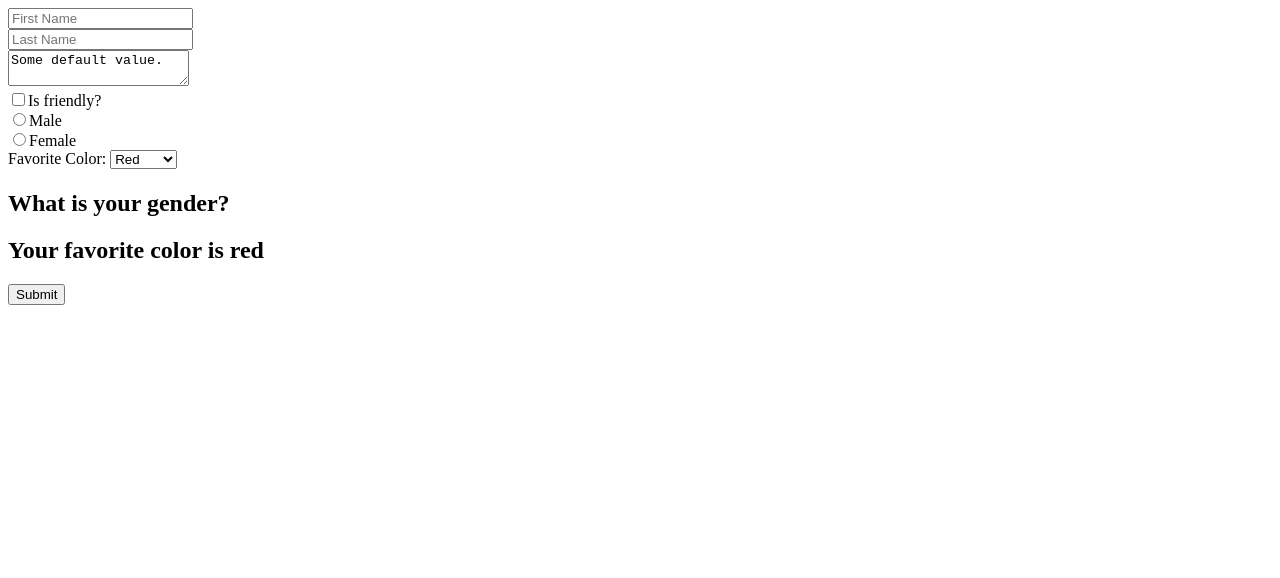
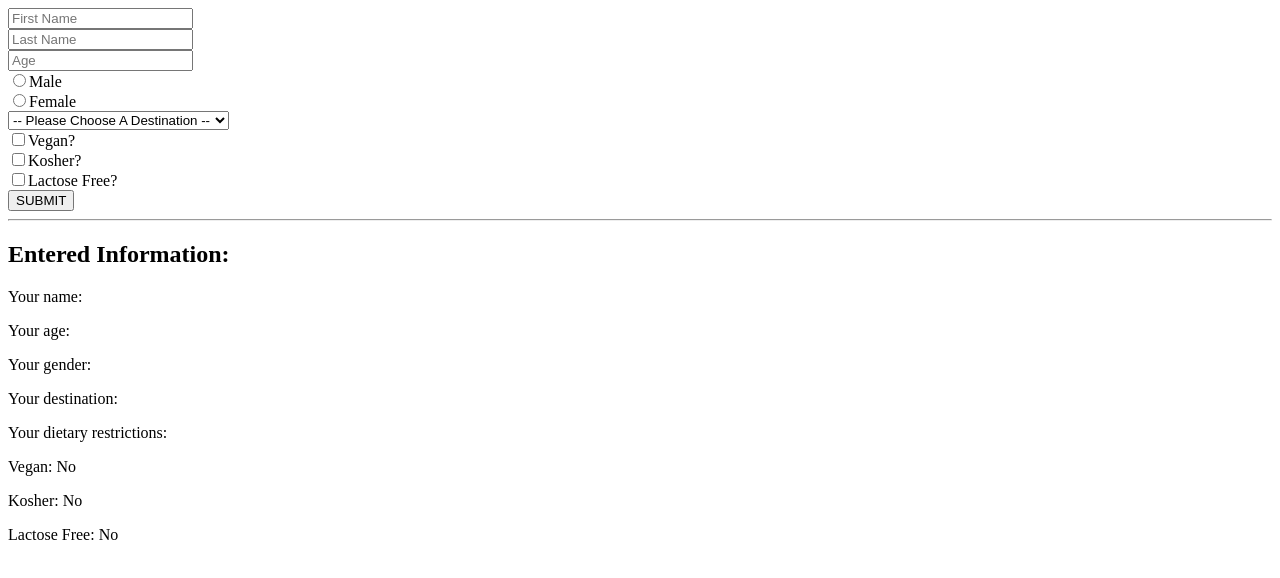
Before and after one commit to jdbbaugh/freeCodeCampReact, a React (Create React App) app: page / in a window 1280 px wide. Shown: the top 578 px of the page. Built offline with nearby package versions, Linux system fonts and the light colour scheme.

Commit message:
a fancy React Form

```diff
--- a/src/App.js
+++ b/src/App.js
@@ -108,82 +108,196 @@ import React, { Component } from 'react'
 //   }
 // }
 
+// TODO: BELOW IS EXAMPLE OF FORMS COMPLETED
+// export default class App extends Component {
+//   constructor() {
+//     super()
+//     this.state = {
+//       firstName: "",
+//       lastName: "",
+//       isFriendly: false,
+//       gender: "",
+//       favColor: "red"
+//     }
+//     this.handleChange = this.handleChange.bind(this)
+//   }
+//   handleChange(event) {
+//     const {name, value, type, checked} = event.target
+//     type === "checkbox" ? this.setState({ [name]: checked}) : this.setState({[name]: value})
+//   }
+//   render() {
+//     return(
+//       <form>
+//         <input type="text" name="firstName" placeholder="First Name" onChange={this.handleChange} />
+//         <br/>
+//         <input type="text" name="lastName" placeholder="Last Name" onChange={this.handleChange} />
+//         <br />
+//         <textarea
+//           value={"Some default value."}
+//           onChange={this.handleChange}
+//         />
+//         <br />
+//         <label>
+//           <input
+//             type="checkbox"
+//             name="isFriendly"
+//             checked={this.state.isFriendly}
+//             onChange={this.handleChange}
+//           />Is friendly?
+//         </label>
+//         <br />
+
+//         <label>
+//           <input
+//             type="radio"
+//             name="gender"
+//             value="male"
+//             checked={this.state.gender === "male"}
+//             onChange={this.handleChange}
+//           />Male
+//         </label>
+//         <br />
+
+//         <label>
+//           <input
+//             type="radio"
+//             name="gender"
+//             value="female"
+//             checked={this.state.gender === "female"}
+//             onChange={this.handleChange}
+//           />Female
+//         </label>
+//         <br />
+//         <label>Favorite Color: </label>
+//         <select
+//           value={this.state.favColor}
+//           onChange={this.handleChange}
+//           name="favColor"
+//           >
+//           <option value="blue">Blue</option>
+//           <option value="green">Green</option>
+//           <option value="red">Red</option>
+//           <option value="orange">Orange</option>
+//           <option value="yellow">Yellow</option>
+//         </select>
+//         <h1>{this.state.firstName} {this.state.lastName}</h1>
+//         {this.state.gender ? <h2>You are a {this.state.gender}</h2> : <h2>Pick your gender above.</h2>}
+//         <h2>Your favorite color is {this.state.favColor}</h2>
+//         <button>Submit</button>
+//       </form>
+//     )
+//   }
+// }
+
 export default class App extends Component {
   constructor() {
     super()
     this.state = {
       firstName: "",
       lastName: "",
-      isFriendly: false,
+      age: "",
       gender: "",
-      favColor: "red"
+      destination: "",
+      isVegan: false,
+      isKosher: false,
+      isLactoseFree: false
+
     }
     this.handleChange = this.handleChange.bind(this)
   }
+
   handleChange(event) {
-    const {name, value, type, checked} = event.target
-    type === "checkbox" ? this.setState({ [name]: checked}) : this.setState({[name]: value})
+    const {name, value, type, checked} = event.target;
+    type === "checkbox" ?
+    this.setState({
+      [name]: checked
+    }) :
+    this.setState({
+      [name]: value
+    })
   }
+
   render() {
     return(
+      <main>
         <form>
-        <input type="text" name="firstName" placeholder="First Name" onChange={this.handleChange} />
-        <br/>
-        <input type="text" name="lastName" placeholder="Last Name" onChange={this.handleChange} />
+          <input name="firstName" value={this.state.firstName} onChange={this.handleChange} placeholder="First Name" /><br />
+          <input name="lastName" value={this.state.lastName} onChange={this.handleChange} placeholder="Last Name" /><br />
+          <input name="age" value={this.state.age} onChange={this.handleChange} placeholder="Age" /><br />
+          <label>
+            <input
+            name="gender"
+            value="male"
+            checked={this.state.gender === "male"}
+            onChange={this.handleChange}
+            type="radio"
+            />Male
+          </label>
           <br />
-        <textarea
-          value={"Some default value."}
+          <label>
+            <input
+            name="gender"
+            value="female"
+            checked={this.state.gender === "female"}
             onChange={this.handleChange}
-        />
+            type="radio"
+            />Female
+          </label>
+          <br />
+          <select
+            value={this.state.destination}
+            name="destination"
+            onChange={this.handleChange}
+          >
+            <option value="">-- Please Choose A Destination --</option>
+            <option value="germany">Germany</option>
+            <option value="norway">Norway</option>
+            <option value="north pole">North Pole</option>
+            <option value="s outh pole">South Pole</option>
+          </select>
           <br />
           <label>
             <input
             type="checkbox"
-            name="isFriendly"
-            checked={this.state.isFriendly}
+            name="isVegan"
+            value=""
+            checked={this.state.isVegan}
             onChange={this.handleChange}
-          />Is friendly?
+            />Vegan?
           </label>
           <br />
-
           <label>
             <input
-            type="radio"
-            name="gender"
-            value="male"
-            checked={this.state.gender === "male"}
+            type="checkbox"
+            name="isKosher"
+            checked={this.state.isKosher}
             onChange={this.handleChange}
-          />Male
+            />Kosher?
           </label>
           <br />
-
           <label>
             <input
-            type="radio"
-            name="gender"
-            value="female"
-            checked={this.state.gender === "female"}
+            type="checkbox"
+            name="isLactoseFree"
+            checked={this.state.isLactoseFree}
             onChange={this.handleChange}
-          />Female
+            />Lactose Free?
           </label>
           <br />
-        <label>Favorite Color: </label>
-        <select
-          value={this.state.favColor}
-          onChange={this.handleChange}
-          name="favColor"
-          >
-          <option value="blue">Blue</option>
-          <option value="green">Green</option>
-          <option value="red">Red</option>
-          <option value="orange">Orange</option>
-          <option value="yellow">Yellow</option>
-        </select>
-        <h1>{this.state.firstName} {this.state.lastName}</h1>
-        {this.state.gender ? <h2>You are a {this.state.gender}</h2> : <h2>What is your gender?</h2>}
-        <h2>Your favorite color is {this.state.favColor}</h2>
-        <button>Submit</button>
+          <button>SUBMIT</button>
         </form>
+        <hr />
+        <h2>Entered Information:</h2>
+        <p>Your name: {this.state.firstName} {this.state.lastName}</p>
+        <p>Your age: {this.state.age}</p>
+        <p>Your gender: {this.state.gender}</p>
+        <p>Your destination: {this.state.destination}</p>
+        <p>Your dietary restrictions:</p>
+          <p>Vegan: {this.state.isVegan ? "Yes" : "No"}</p>
+          <p>Kosher: {this.state.isKosher ? "Yes" : "No"}</p>
+          <p>Lactose Free: {this.state.isLactoseFree ? "Yes" : "No"}</p>
+
+      </main>
     )
   }
 }
```
Lines whose indentation alone changed are shown as unchanged.
